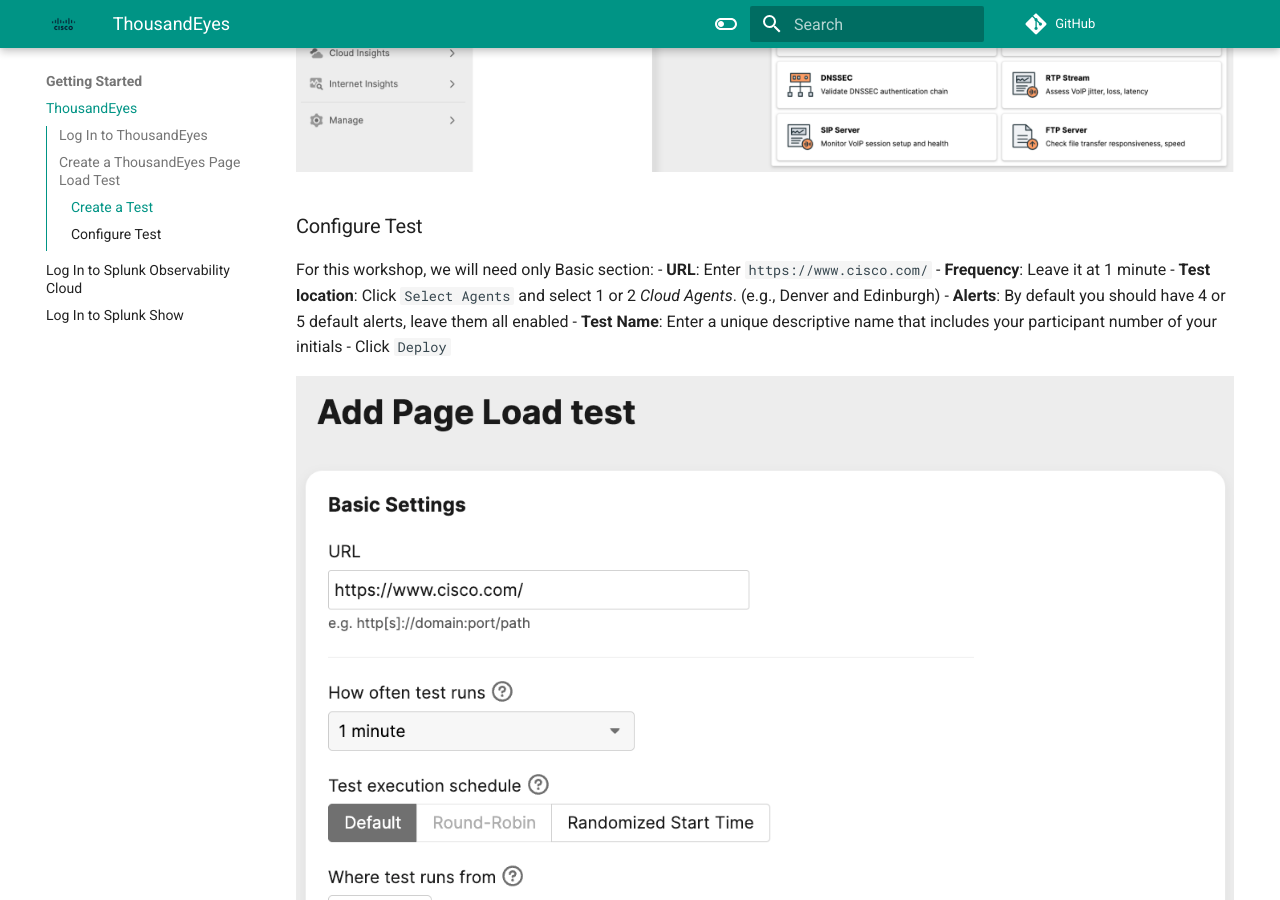
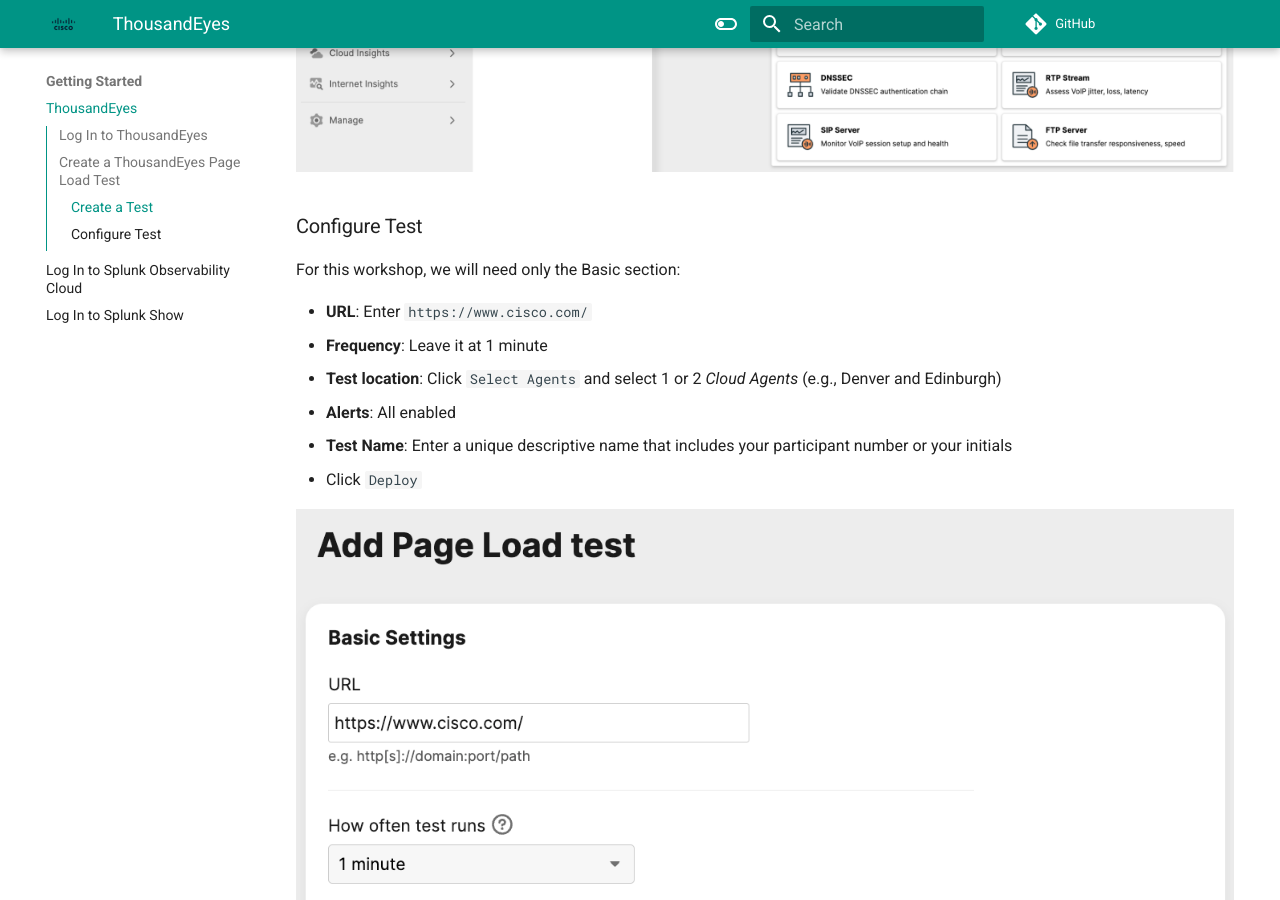
Before and after one commit to ajimenez1503/splunk.conf-2026-OBS1217, an MkDocs documentation site: the page built from docs/getting_started/thousandeyes.md, in a window 1280 px wide and 900 px high, scrolled down 1140 px. Built offline with MkDocs 1.6.1 and Material for MkDocs 9.7.7, drawn with Linux system fonts in a browser that asks for light colours; comment, search, counter and statistics services are not loaded.

Commit message:
Fix Configure Test list formatting in ThousandEyes guide.
Add a blank line before the bullet list so MkDocs renders the steps correctly.

Co-authored-by: Cursor <cursoragent@cursor.com>

```diff
--- a/docs/getting_started/thousandeyes.md
+++ b/docs/getting_started/thousandeyes.md
@@ -27,12 +27,13 @@ To learn more about Page Load tests, check the [Page Load Test documentation](ht
 
 ### Configure Test
 
-For this workshop, we will need only Basic section:
+For this workshop, we will need only the Basic section:
+
 - **URL**: Enter `https://www.cisco.com/`
 - **Frequency**: Leave it at 1 minute
-- **Test location**: Click `Select Agents` and select 1 or 2 _Cloud Agents_. (e.g., Denver and Edinburgh)
-- **Alerts**: By default you should have 4 or 5 default alerts, leave them all enabled
-- **Test Name**: Enter a unique descriptive name that includes your participant number of your initials
+- **Test location**: Click `Select Agents` and select 1 or 2 _Cloud Agents_ (e.g., Denver and Edinburgh)
+- **Alerts**: All enabled
+- **Test Name**: Enter a unique descriptive name that includes your participant number or your initials
 - Click `Deploy`
 
 ![config Page Load Test](../img/thousandeyes/te_config_page_load_test.png)
```
